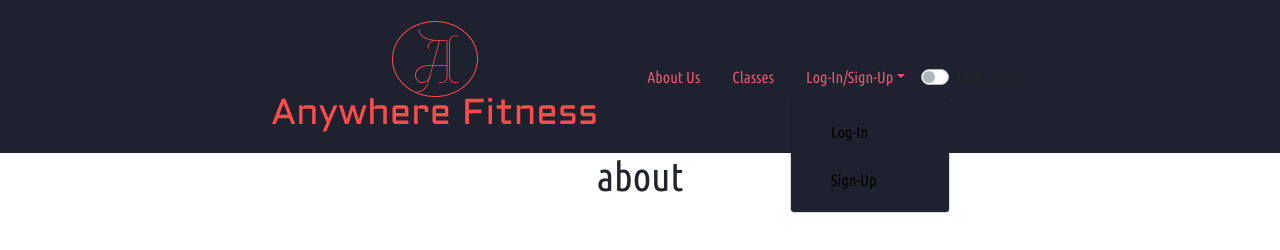
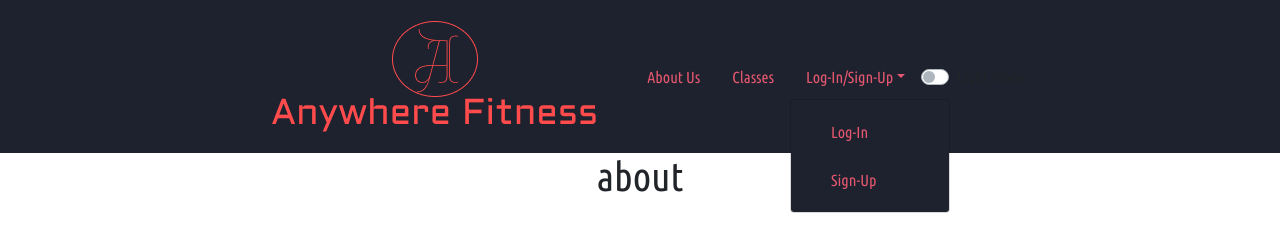
Before and after one commit to Build-week-Anywhere-Fitness-II/Front-End, a React (Create React App) app in the folder anywherefit/: page / in a window 1280 px wide. Both pictures are taken after a click on the link "Log-In/Sign-Up". Shown: the top 250 px of the page. Built offline with nearby package versions, Linux system fonts and the light colour scheme.

Commit message:
last styling addition to navbar

```diff
--- a/anywherefit/src/components/navbar.js
+++ b/anywherefit/src/components/navbar.js
@@ -85,13 +85,13 @@ const NavBar = () => {
                 <DropdownMenu style={{backgroundColor:'#1e222e'}}>
                     <DropdownItem>
                     <NavItem style={{listStyle:'none'}} >
-                        <NavLink href="/login" style={{color:'black'}}>
+                        <NavLink href="/login" style={{color:'#E4576E'}}>
                             Log-In
                         </NavLink>
                     </NavItem>
                     </DropdownItem>
                     <DropdownItem>
-                        <NavLink href="/register" style={{color:'black'}}>
+                        <NavLink href="/register" style={{color:'#E4576E'}}>
                             Sign-Up
                         </NavLink>
                     </DropdownItem>
```
